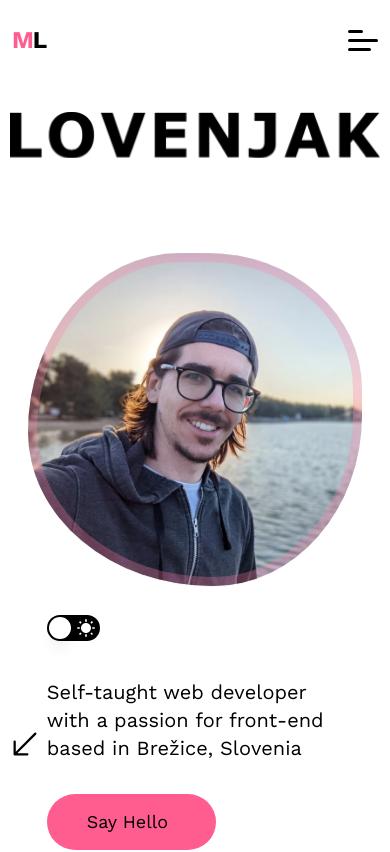
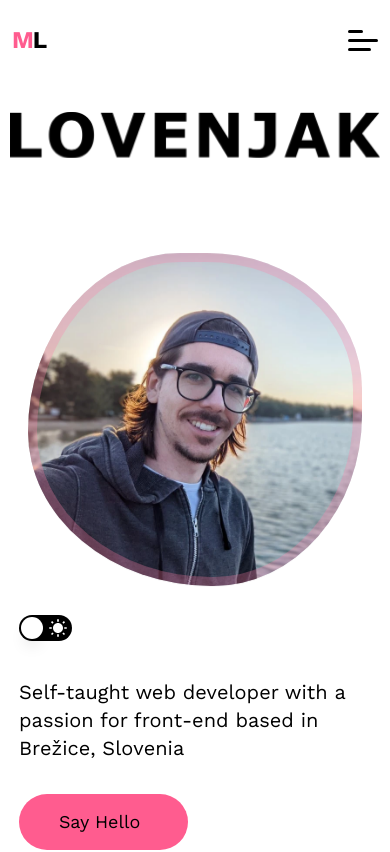
Before and after one commit to rubuz/ML-portfolioV2, a React (Vite) app: page / in a window 390 px wide. Shown: the top 852 px of the page. Built offline with nearby package versions, Linux system fonts and the light colour scheme.

Commit message:
Update styling in Contact, Hero, and Projects components

```diff
--- a/src/components/Contact.jsx
+++ b/src/components/Contact.jsx
@@ -10,7 +10,7 @@ const Contact = () => {
       id="contact"
     >
       <Slide direction="right" triggerOnce="true">
-        <div className="lg:max-w-[75%] sm:max-w-[85%] max-w-[95%] mx-auto flex sm:pt-32 pt-16 gap-6 lg:flex-row flex-col">
+        <div className="lg:max-w-[75%] sm:max-w-[85%] max-w-[95%] mx-auto flex sm:pt-32 pt-16 sm:gap-6 gap-3 lg:flex-row flex-col">
           <div className="lg:max-w-[70%] bg-yellowy sm:py-16 sm:px-12 py-12 px-8 rounded-[2rem] flex flex-col gap-10 justify-between contact__mailbox">
             <div className="flex">
               <MdAlternateEmail className="sm:w-20 sm:h-20 w-14 h-14 contact__mailbox-icon" />
@@ -32,10 +32,7 @@ const Contact = () => {
               </span>{" "}
               and let&apos;s start the conversation!
             </p>
-            <a
-              href="mailto:matjaz.lovenjak@gmail.com"
-              className="sm:w-fit max-sm:max-w-[70%]"
-            >
+            <a href="mailto:matjaz.lovenjak@gmail.com" className="w-fit">
               <Button
                 text={"Send email"}
                 bgColor={"bg-black"}
--- a/src/components/Hero.jsx
+++ b/src/components/Hero.jsx
@@ -27,7 +27,7 @@ const Hero = () => {
   return (
     <div className="mt-20 sm:max-w-[70%] max-w-[95%] mx-auto flex lg:flex-row-reverse flex-col-reverse justify-center items-center sm:gap-20 gap-10 lg:gap-10">
       <div className="mx-auto max-w-[90%] hero__img"></div>
-      <div className="lg:w-1/2 w-4/5 flex flex-col items-start gap-8 mx-auto">
+      <div className="lg:w-1/2 w-[95%] flex flex-col items-start gap-8">
         <div>
           <Switch
             checked={theme}
@@ -50,7 +50,7 @@ const Hero = () => {
             Self-taught web developer with a passion for front-end based in
             Brežice, Slovenia
           </h2>
-          <BsArrowRight className="absolute sm:text-6xl text-4xl rotate-[135deg] sm:left-[-5rem] -left-10 bottom-0" />
+          <BsArrowRight className="absolute sm:text-6xl text-4xl rotate-[135deg] sm:left-[-5rem] -left-10 bottom-0 max-sm:hidden" />
         </div>
         <a href="#contact">
           <Button
--- a/src/components/Projects.jsx
+++ b/src/components/Projects.jsx
@@ -52,7 +52,7 @@ const Projects = () => {
           <MarqueeText />
         </Marquee>
       </div>
-      <div className="xl:w-[75%] mx-auto grid xl:grid-cols-[55%_auto] sm:gap-10 gap-0 items-center md:grid-cols-1 sm:w-[85%] w-[95%] sm:mb-0 mb-2">
+      <div className="xl:w-[75%] mx-auto grid xl:grid-cols-[55%_auto] sm:gap-10 gap-0 items-center md:grid-cols-1 sm:w-[85%] w-[95%] sm:mb-0">
         <div className="w-full bg-transparent rounded-[2rem] border-[3px] sm:p-9 p-4 border-black flex flex-col justify-between sm:gap-12 gap-4">
           <div className="flex gap-2 dot-container">
             <div className="sm:w-6 sm:h-6 w-5 h-5 rounded-full border-[3px] border-black transition-all duration-500 project-dot"></div>
@@ -110,7 +110,7 @@ const Projects = () => {
           <ProjectText group={"Web page"} title={"ntRoot"} />
           <ProjectText group={"Utility web app"} title={"Test drive survey"} />
           <ProjectText group={"Utility web app"} title={"Travel report"} /> */}
-          <div className="w-60">
+          <div className="w-fit">
             <a
               href="https://github.com/rubuz"
               target="_blank"
```
